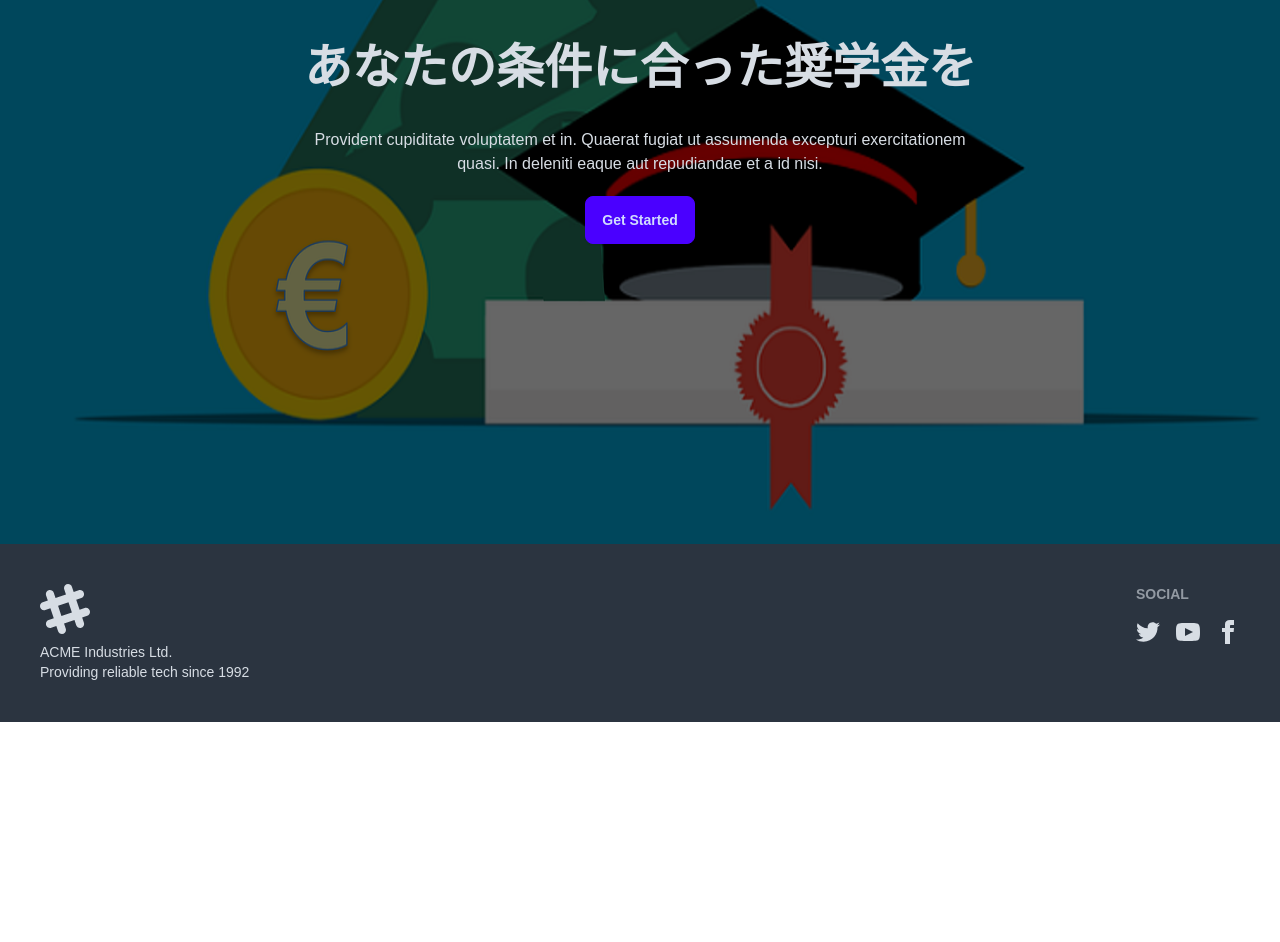
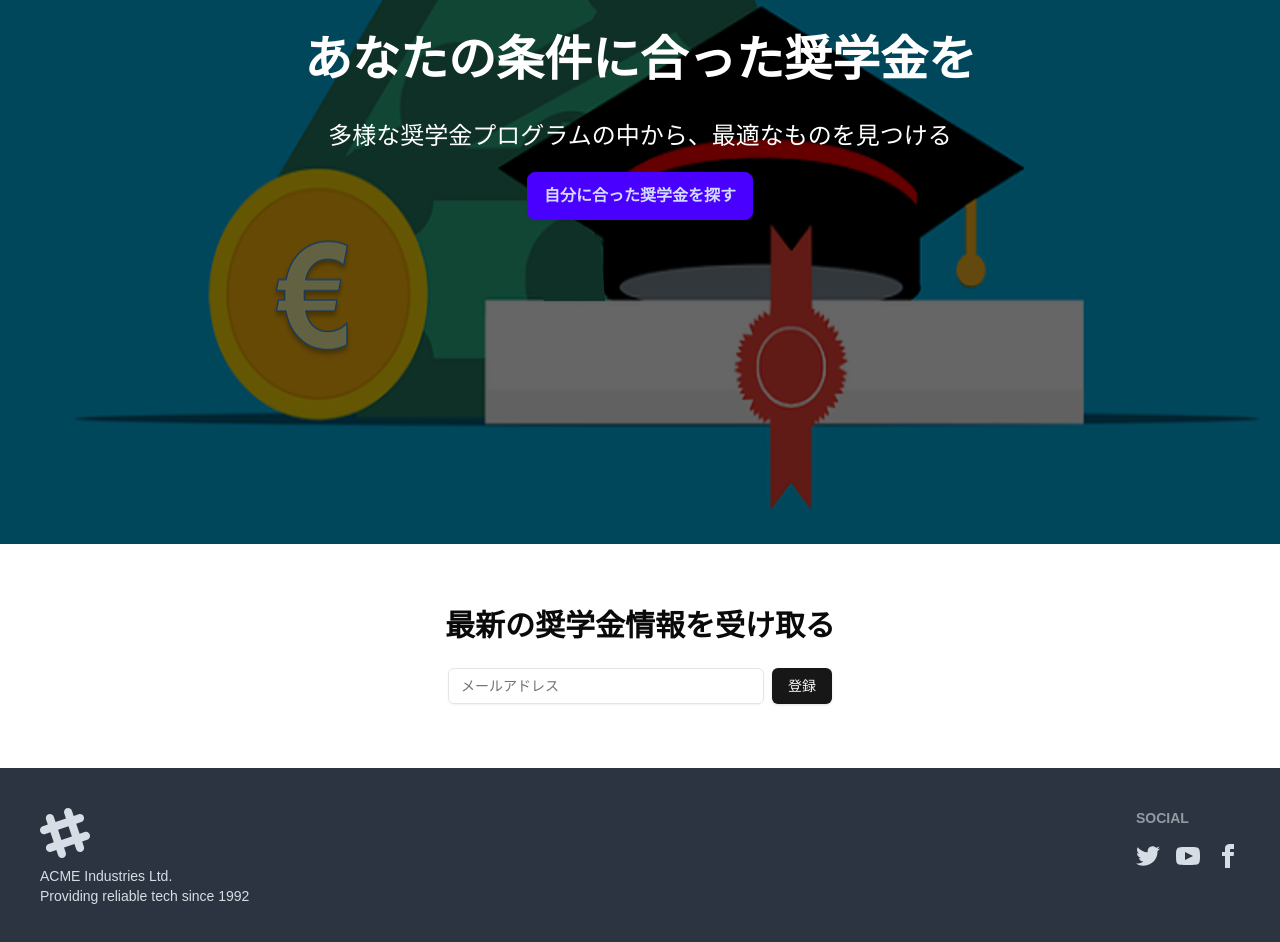
Before and after one commit to Lortas102066/scholarship, a Next.js app: page / in a window 1280 px wide. Shown: the part 320-1262 px from the top of the page. Before the commit the page ends 1042 px from the top, so only its background shows below. Built offline with nearby package versions, Linux system fonts and the light colour scheme; no server answers.

Commit message:
added subscribe section on the landing page

```diff
--- a/app/page.tsx
+++ b/app/page.tsx
@@ -1,16 +1,20 @@
-"use client";
-import Image from 'next/image';
-import { useRouter } from 'next/navigation';
+'use client'
+
+import Image from 'next/image'
+import { useRouter } from 'next/navigation'
+import { Button } from "@/components/ui/button"
+import { Input } from "@/components/ui/input"
 
 export default function Home() {
-  const router = useRouter();
+  const router = useRouter()
 
   const handleGetStarted = () => {
-    router.push("/scholarship");
-  };
+    router.push("/scholarship")
+  }
 
   return (
-    <div className="relative min-h-screen">
+    <div className="flex flex-col min-h-screen">
+      <div className="relative flex-grow">
         <div className="absolute inset-0 z-0">
           <Image
             src="/scholar-hero.png"
@@ -22,16 +26,31 @@ export default function Home() {
           <div className="absolute inset-0 bg-black bg-opacity-60"></div>
         </div>
 
-      <div className="relative z-10 flex items-center justify-center min-h-screen">
+        <div className="relative z-10 flex flex-col items-center justify-center min-h-screen px-4">
           <div className="text-center text-neutral-content max-w-2xl">
-          <h1 className="mb-9 text-5xl font-bold">あなたの条件に合った奨学金を</h1>
-          <p className="mb-5">
-            Provident cupiditate voluptatem et in. Quaerat fugiat ut assumenda excepturi exercitationem
-            quasi. In deleniti eaque aut repudiandae et a id nisi.
+            <h1 className="mb-9 text-5xl font-bold text-white">あなたの条件に合った奨学金を</h1>
+            <p className="mb-5 text-2xl text-white">
+              多様な奨学金プログラムの中から、最適なものを見つける
             </p>
-          <button className="btn btn-primary" onClick={handleGetStarted}>Get Started</button>
+            <button className="btn btn-primary text-base mb-8" onClick={handleGetStarted}>
+              自分に合った奨学金を探す
+            </button>
           </div>
         </div>
       </div>
-  );
+
+      {/* New white section for Subscribe */}
+      <div className="bg-white py-16">
+        <div className="container mx-auto px-4">
+          <div className="flex flex-col items-center">
+            <h2 className="text-3xl font-bold mb-6 text-center">最新の奨学金情報を受け取る</h2>
+            <div className="flex w-full max-w-sm items-center space-x-2">
+              <Input type="email" placeholder="メールアドレス" />
+              <Button type="submit">登録</Button>
+            </div>
+          </div>
+        </div>
+      </div>
+    </div>
+  )
 }
--- a/package.json
+++ b/package.json
@@ -10,6 +10,7 @@
   },
   "dependencies": {
     "@auth/mongodb-adapter": "^3.7.3",
+    "@radix-ui/react-aspect-ratio": "^1.1.0",
     "@radix-ui/react-checkbox": "^1.1.2",
     "@radix-ui/react-label": "^2.1.0",
     "@radix-ui/react-progress": "^1.1.0",
```
Also changed, not shown: 1 other file (tests, documents, lock files or other folders). Lines whose indentation alone changed are shown as unchanged.
